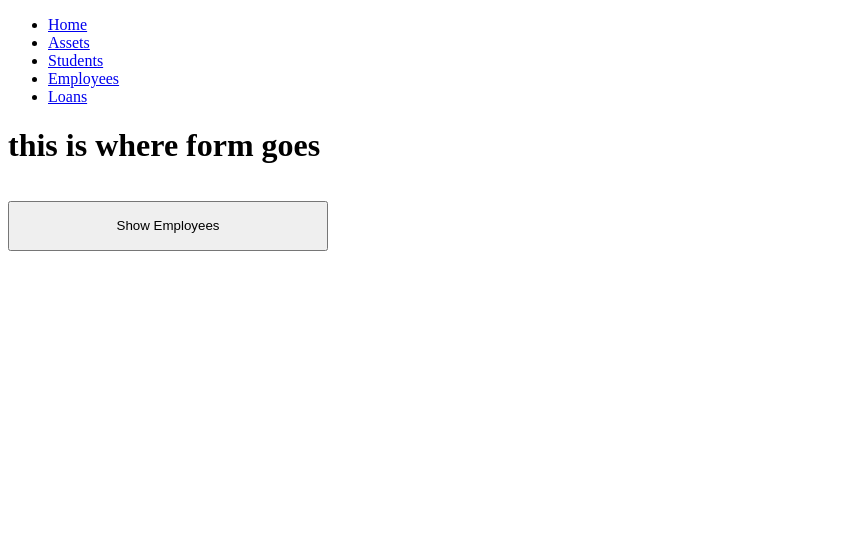
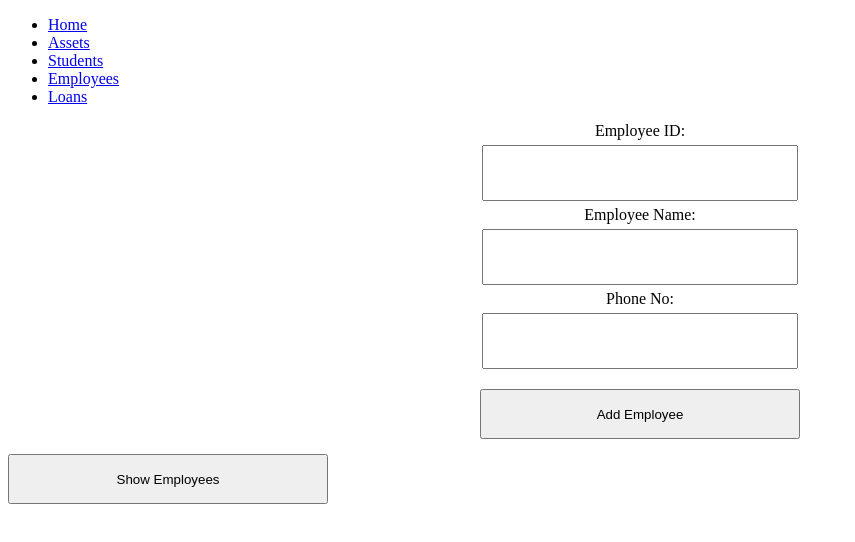
Before and after one commit to svhnstorage/relationaldb453, a React (Create React App) app in the folder client/: page /employees in a window 1280 px wide. Shown: the top 542 px of the page, without its empty margins (0-855 px from the left). Built offline with nearby package versions, Linux system fonts and the light colour scheme.

Commit message:
asset/student/employee CRD as well as loans get

```diff
--- a/client/src/Employee.js
+++ b/client/src/Employee.js
@@ -6,6 +6,9 @@ function Employee(){
 
   const[employeeList, setEmployeeList] = useState([]);
 
+  const[eid, setEid] = useState(19000);
+  const[ename, setEname] = useState('Kissma Heini');
+  const[ephone, setEphone] = useState('420-1337-69');
 
   const getEmployee = () =>{
     Axios.get('http://localhost:3001/getemployees').then((response) =>{
@@ -13,10 +16,50 @@ function Employee(){
     });
   };
 
+  const addEmployee = () => {
+    Axios.post('http://localhost:3001/createemployee', {
+      eid: eid,
+      ename: ename,
+      ephone: ephone
+    }).then(() =>{
+      getEmployee();
+    });
+  };
+
+  const deleteEmployee = (id) => {
+    Axios.delete(`http://localhost:3001/deleteemployee/${id}`).then((response) =>{
+      getEmployee();
+    });
+  };
+
+
 
   return (
     <div>
-      <div><h1>this is where form goes</h1></div>
+      <div className="assetform">
+        <label>Employee ID:</label>
+        <input
+          type="number"
+          onChange={(event) => {
+            setEid(event.target.value);
+          }}
+        />
+        <label>Employee Name:</label>
+        <input
+          type="text"
+          onChange={(event) => {
+            setEname(event.target.value);
+          }}
+        />
+        <label>Phone No:</label>
+        <input
+          type="text"
+          onChange={(event) => {
+            setEphone(event.target.value);
+          }}
+        />
+        <button onClick={addEmployee}>Add Employee</button>
+      </div>
       <div>
         <button onClick={getEmployee}>Show Employees</button>
 
@@ -28,6 +71,10 @@ function Employee(){
                 <h3>Employee Name: {val.e_name}</h3>
                 <h3>Phone No: {val.e_phone}</h3>
               </div>
+              <div>
+                <button
+                    onClick={()=>{deleteEmployee(val.e_id);}}> Delete </button>
+              </div>
             </div>
           );
         })}
```
Also changed, not shown: 1 other file (tests, documents, lock files or other folders).
